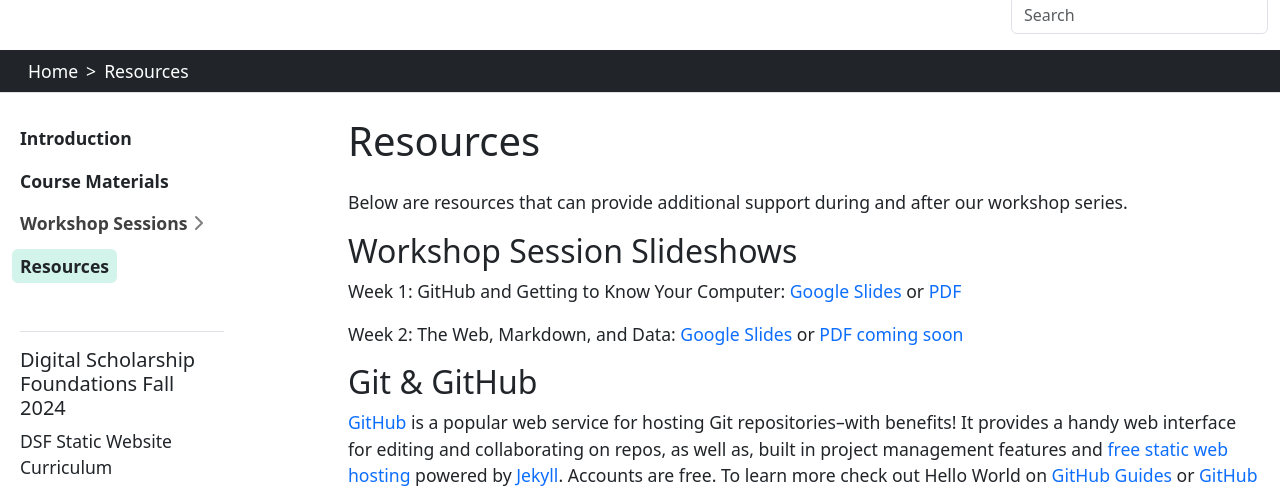
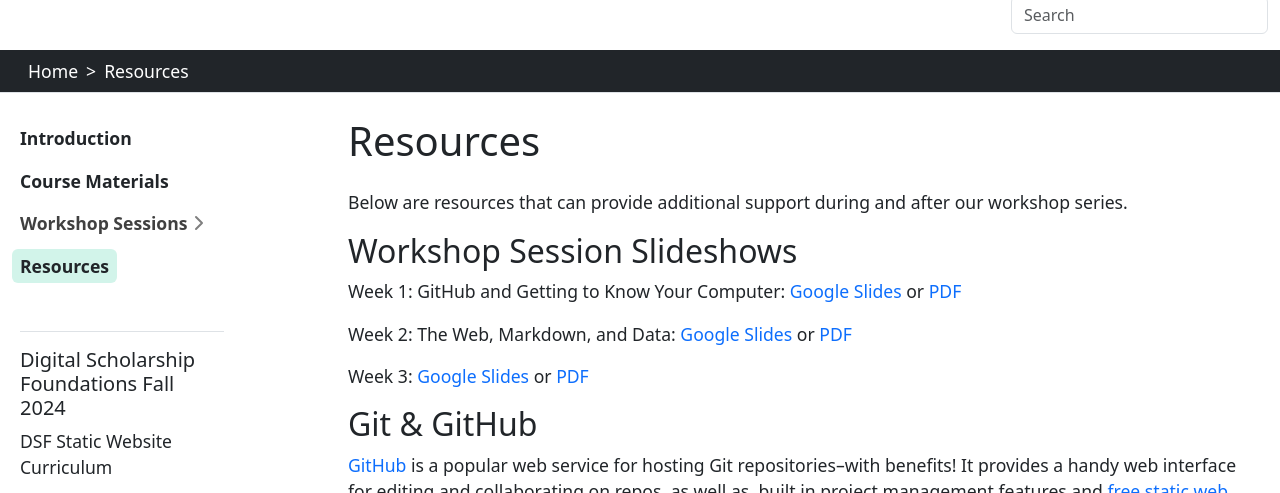
Before and after one commit to PULdischo/dsf-static-web, a Jekyll site: the page built from content/resources.md, in a window 1280 px wide and 900 px high, cut to the strip 120-613 px from the top of the window. Built offline with Jekyll 4.4.1, drawn with Linux system fonts in a browser that asks for light colours.

Commit message:
adds slideshow

```diff
--- a/content/resources.md
+++ b/content/resources.md
@@ -9,7 +9,9 @@ Below are resources that can provide additional support during and after our wor
 
 Week 1: GitHub and Getting to Know Your Computer: [Google Slides](https://docs.google.com/presentation/d/18tWraQtlgoSq6CZRm3k9vQdRK8ABi-vkwz7cS3sG3Y0/edit?usp=sharing) or [PDF](https://github.com/PULdischo/dsf-static-web/blob/main/content/slideshows/week-1-overview-github.pdf)
 
-Week 2: The Web, Markdown, and Data: [Google Slides](https://docs.google.com/presentation/d/1ovPxnceUs9u_-wsv0J_GyyN2xAGE39bNFI9dBkeOPOY/edit?usp=sharing) or [PDF coming soon]()
+Week 2: The Web, Markdown, and Data: [Google Slides](https://docs.google.com/presentation/d/1ovPxnceUs9u_-wsv0J_GyyN2xAGE39bNFI9dBkeOPOY/edit?usp=sharing) or [PDF](https://github.com/PULdischo/dsf-static-web/blob/main/content/slideshows/week-2-web-markdown-data.pdf)
+
+Week 3: [Google Slides](https://docs.google.com/presentation/d/1BkUFoDdQwLynXRHVNME7px1d3gkWHnlOI6wXT05WbZ8/edit?usp=sharing) or [PDF](https://github.com/PULdischo/dsf-static-web/blob/main/content/slideshows/content/slideshows/week-3-collectionbuilder-local-dev.pdf)
 
 ## Git & GitHub
 
```
Also changed, not shown: 1 other file.
